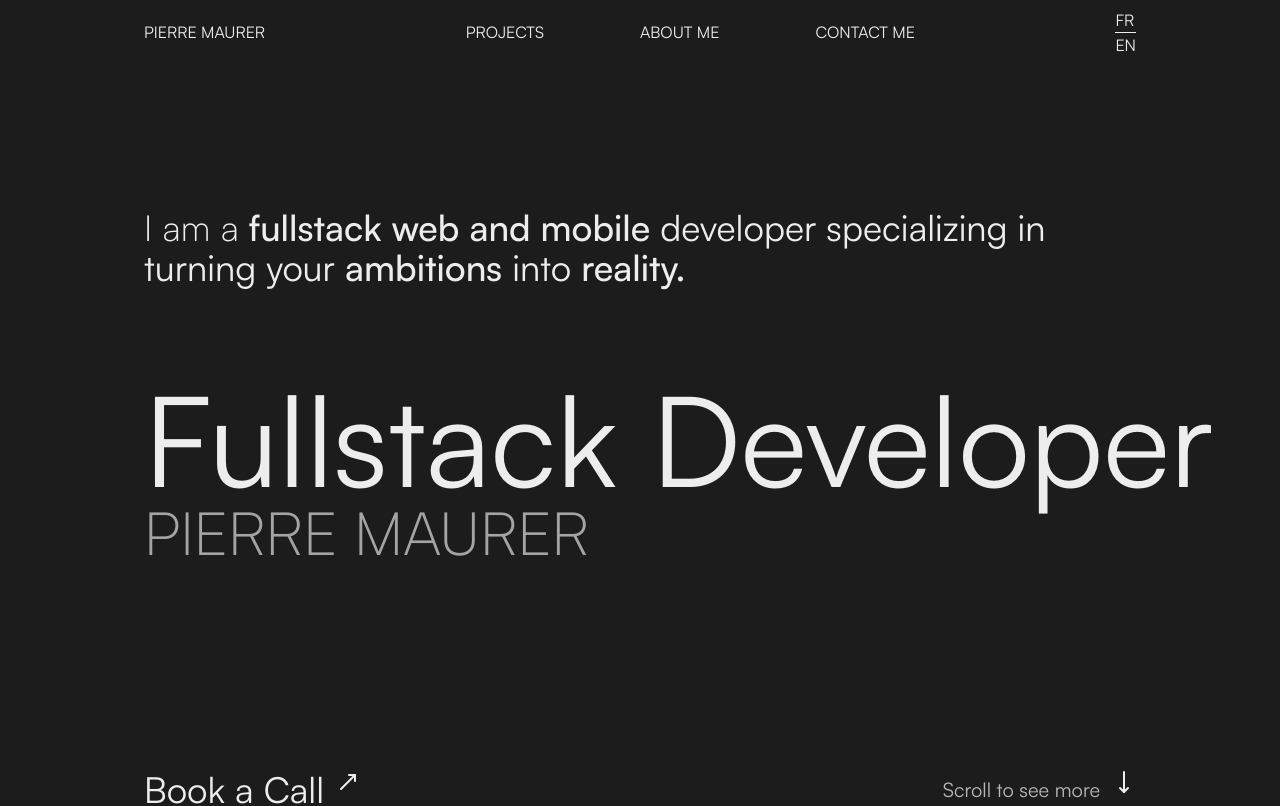
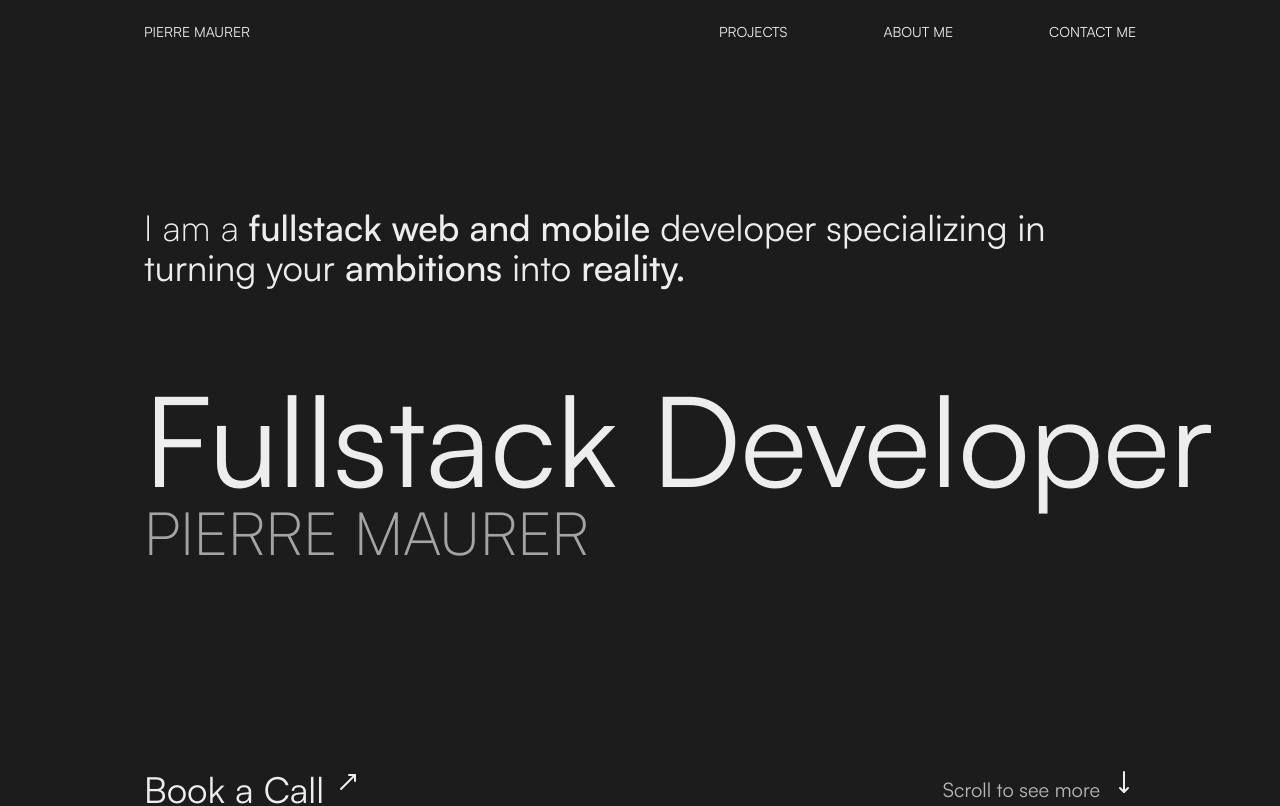
Before and after one commit to PierreMaurer/portfolio, a Next.js app: page / in a window 1280 px wide. Shown: the top 806 px of the page. Built offline with nearby package versions, Linux system fonts and the light colour scheme.

Commit message:
feat: responsive navbar

```diff
--- a/components/Navbar.tsx
+++ b/components/Navbar.tsx
@@ -1,19 +1,14 @@
 export const Navbar = () => {
   return (
-      <div className="flex flex-row justify-between ms-36 me-36 h-16 items-center">
+      <div className="flex flex-row justify-between ms-5 me-5 lg:ms-36 lg:me-36 h-16 items-center">
           <div>
-              <p>PIERRE MAURER</p>
+              <p className="text-sm">PIERRE MAURER</p>
           </div>
-          <div className="flex flex-row gap-24">
+          <div className="flex flex-row gap-5 lg:gap-24 text-sm">
               <a href='#project'><p>PROJECTS</p></a>
               <a href='#profil'><p>ABOUT ME</p></a>
               <p>CONTACT ME</p>
           </div>
-          <div>
-              <p>FR</p>
-              <hr/>
-              <p>EN</p>
-          </div>
       </div>
   )
 }
```
